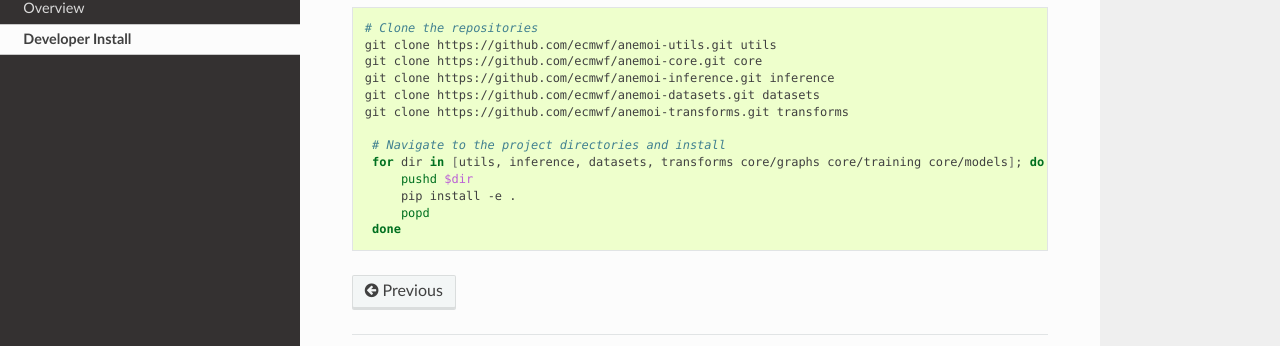
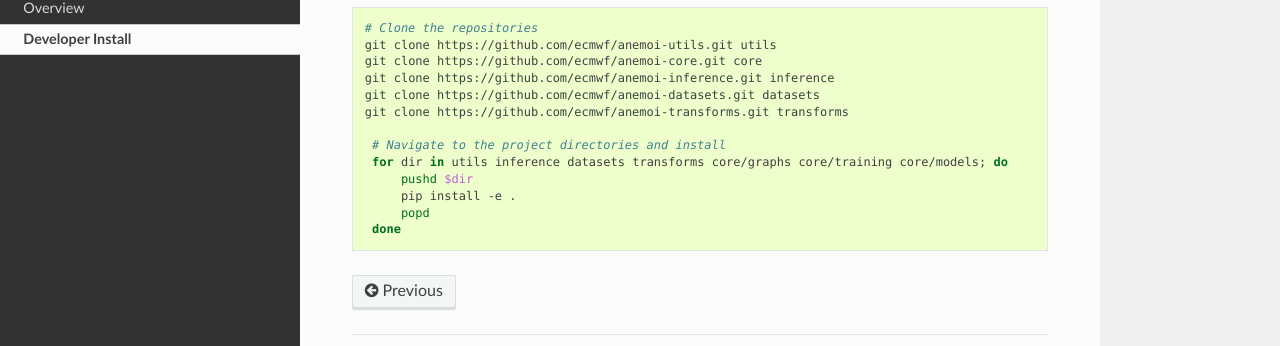
Before and after one commit to ecmwf/anemoi-docs, a Sphinx documentation site: the page built from docs/user-guide/developer-guide.rst, in a window 1280 px wide. Shown: the part 321-667 px from the top of the page. Built offline with Sphinx 7.4.7 and the Read the Docs theme 3.1.0, drawn with Linux system fonts in a browser that asks for light colours.

Commit message:
Fix bash list

```diff
--- a/docs/user-guide/developer-guide.rst
+++ b/docs/user-guide/developer-guide.rst
@@ -21,7 +21,7 @@
    git clone https://github.com/ecmwf/anemoi-transforms.git transforms
 
     # Navigate to the project directories and install
-    for dir in [utils, inference, datasets, transforms core/graphs core/training core/models]; do
+    for dir in utils inference datasets transforms core/graphs core/training core/models; do
         pushd $dir
         pip install -e .
         popd
```
